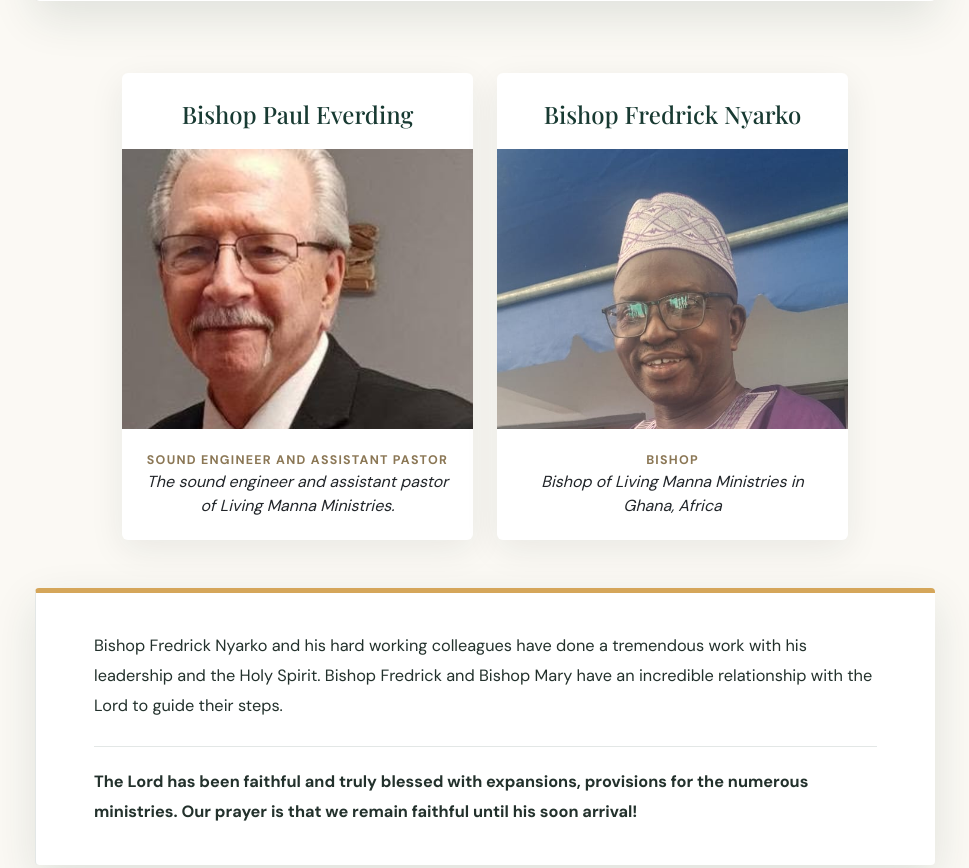
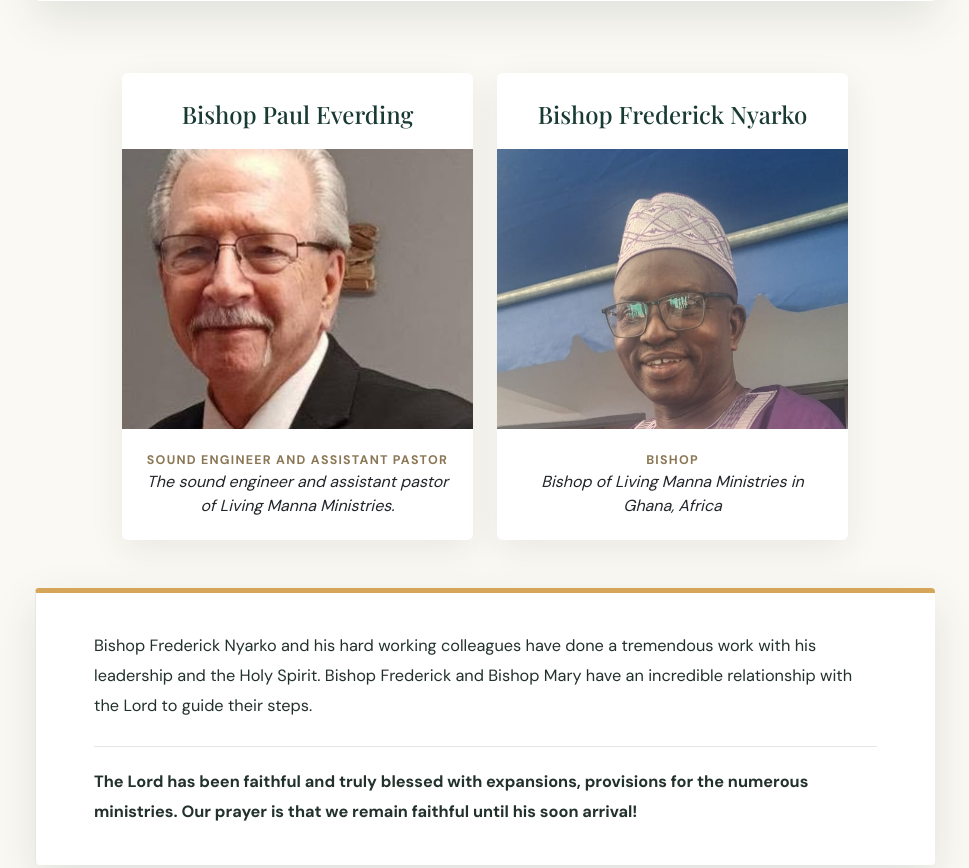
Before and after one commit to jbiggs2575-commits/church-lmm, a plain HTML site: page html/meet.html in a window 1280 px wide. Shown: the part 1940-2808 px from the top of the page, without its empty margins (155-1124 px from the left). Drawn offline with nearby package versions, Linux system fonts and the light colour scheme.

Commit message:
spelling2

```diff
--- a/html/meet.html
+++ b/html/meet.html
@@ -82,7 +82,7 @@
           </div>
           <div class="col-md-6 col-lg-5">
             <article class="card member-card">
-              <h2 class="text-center">Bishop Fredrick Nyarko</h2>
+              <h2 class="text-center">Bishop Frederick Nyarko</h2>
               <div class="member-card-photo"><img class="bishop-fredrick-image" src="../pics/bishopFredrick.jpeg" alt="Bishop Frederick Nyarko"></div>
               <div class="card-body">
                 <p class="member-position">Bishop</p>
@@ -92,7 +92,7 @@
           </div>
         </div>
         <section class="churchHistory">
-          <p>Bishop Fredrick Nyarko and his hard working colleagues have done a tremendous work with his leadership and the Holy Spirit. Bishop Fredrick and Bishop Mary have an incredible relationship with the Lord to guide their steps.</p>
+          <p>Bishop Frederick Nyarko and his hard working colleagues have done a tremendous work with his leadership and the Holy Spirit. Bishop Frederick and Bishop Mary have an incredible relationship with the Lord to guide their steps.</p>
           <p class="fw-bold">The Lord has been faithful and truly blessed with expansions, provisions for the numerous ministries. Our prayer is that we remain faithful until his soon arrival!</p>
         </section>
         <div class="row g-4 justify-content-center mb-4 leadership-row">
```
